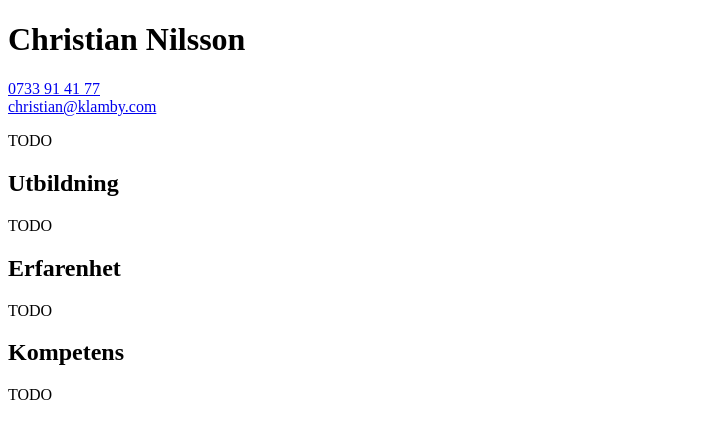
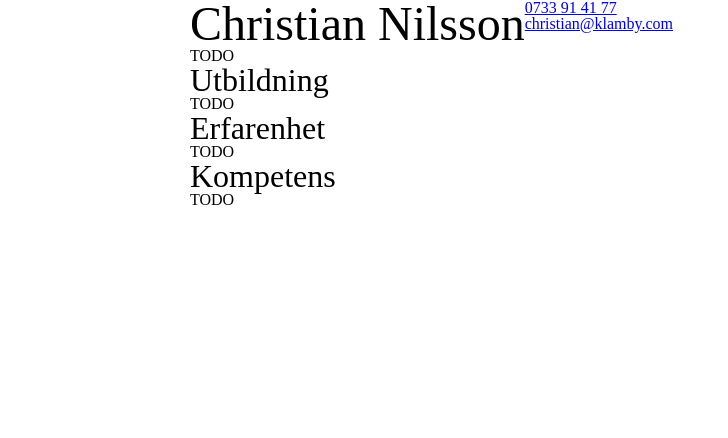
Before and after one commit to klambycom/CV, a plain HTML site: page index.html in a window 1280 px wide. Shown: the whole page, without its empty margins (0-728 px from the left). Drawn offline with Linux system fonts and the light colour scheme.

Commit message:
Reset css

```diff
--- a/style.css
+++ b/style.css
@@ -1,3 +1,46 @@
+/* RESET CSS */
+html, body, div, span, applet, object, iframe,
+h1, h2, h3, h4, h5, h6, p, blockquote, pre,
+a, abbr, acronym, address, big, cite, code,
+del, dfn, em, img, ins, kbd, q, s, samp,
+small, strike, strong, sub, sup, tt, var,
+b, u, i, center,
+dl, dt, dd, ol, ul, li,
+fieldset, form, label, legend,
+table, caption, tbody, tfoot, thead, tr, th, td,
+article, aside, canvas, details, embed,
+figure, figcaption, footer, header, hgroup,
+menu, nav, output, ruby, section, summary,
+time, mark, audio, video {
+	margin: 0;
+	padding: 0;
+	border: 0;
+	font-size: 100%;
+	font: inherit;
+	vertical-align: baseline;
+}
+/* HTML5 display-role reset for older browsers */
+article, aside, details, figcaption, figure,
+footer, header, hgroup, menu, nav, section {
+	display: block;
+}
+body { line-height: 1; }
+ol, ul { list-style: none; }
+blockquote, q { quotes: none; }
+blockquote:before, blockquote:after,
+q:before, q:after {
+	content: '';
+	content: none;
+}
+table { border-collapse: collapse; border-spacing: 0; }
+
+/* PAGE */
+body { margin: 0px auto; width: 900px; }
+h1 { font-size: 3em; }
+h2 { font-size: 2em; }
+h3 { font-size: 1.5em; }
+
 /* HEADER */
+header { display: flex; }
 #contact { display: flex; flex-direction: column; }
 #contact a { white-space: nowrap; }
```
